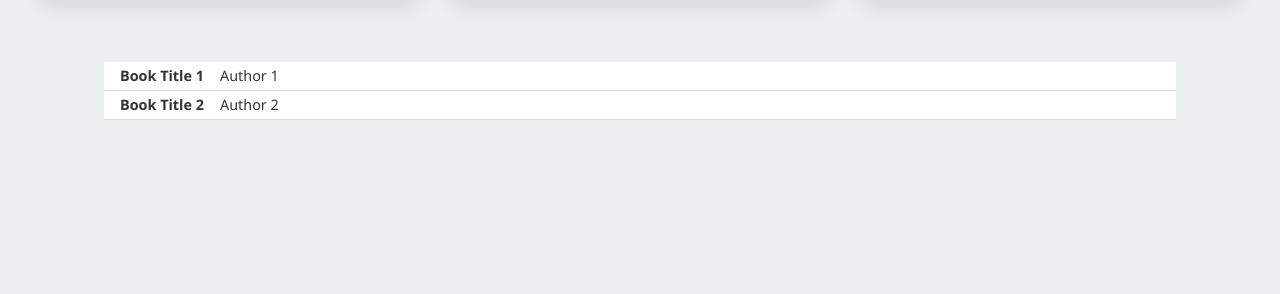
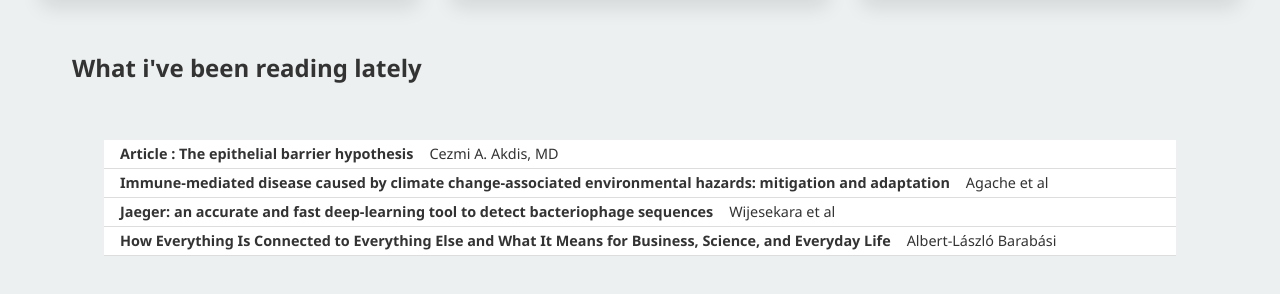
Before and after one commit to wassmi/portfolio, a plain HTML site: page index.html in a window 1280 px wide. Shown: the part 1147-1441 px from the top of the page. Before the commit the page ends 1379 px from the top, so only its background shows below. Drawn offline with Linux system fonts and the light colour scheme.

Commit message:
Update index.html

```diff
--- a/index.html
+++ b/index.html
@@ -210,14 +210,24 @@ gen<!DOCTYPE html>
             </div>
         </div>
         <div class="reading-list">
+            <h2>What i've been reading lately</h2>
  <div class="reading-list">
-  <a href="https://example.com/book1" target="_blank" class="reading-item">
-    <span>Book Title 1</span>
-    <span>Author 1</span>
+  <a href="https://www.jacionline.org/action/showPdf?pii=S0091-6749%2821%2901767-X" target="_blank" class="reading-item">
+    <span>Article : The epithelial barrier hypothesis</span>
+    <span>Cezmi A. Akdis, MD</span>
   </a>
-  <a href="https://example.com/book2" target="_blank" class="reading-item">
-    <span>Book Title 2</span>
-    <span>Author 2</span>
+  <a href="https://www.frontiersin.org/journals/science/articles/10.3389/fsci.2024.1279192/full" target="_blank" class="reading-item">
+    <span>Immune-mediated disease caused by climate change-associated environmental hazards: mitigation and adaptation</span>
+    <span>Agache et al</span>
+  </a>
+     <a href="https://www.biorxiv.org/content/10.1101/2024.09.24.612722v1" target="_blank" class="reading-item">
+    <span>Jaeger: an accurate and fast deep-learning tool to detect bacteriophage sequences</span>
+    <span>Wijesekara et al</span>
+  </a>
+     </a>
+     <a href="https://books.google.ca/books?id=oz7RAwAAQBAJ&printsec=frontcover#v=onepage&q&f=false" target="_blank" class="reading-item">
+    <span>How Everything Is Connected to Everything Else and What It Means for Business, Science, and Everyday Life</span>
+    <span>Albert-László Barabási</span>
   </a>
   <!-- Add more reading items here -->
 </div>
```
